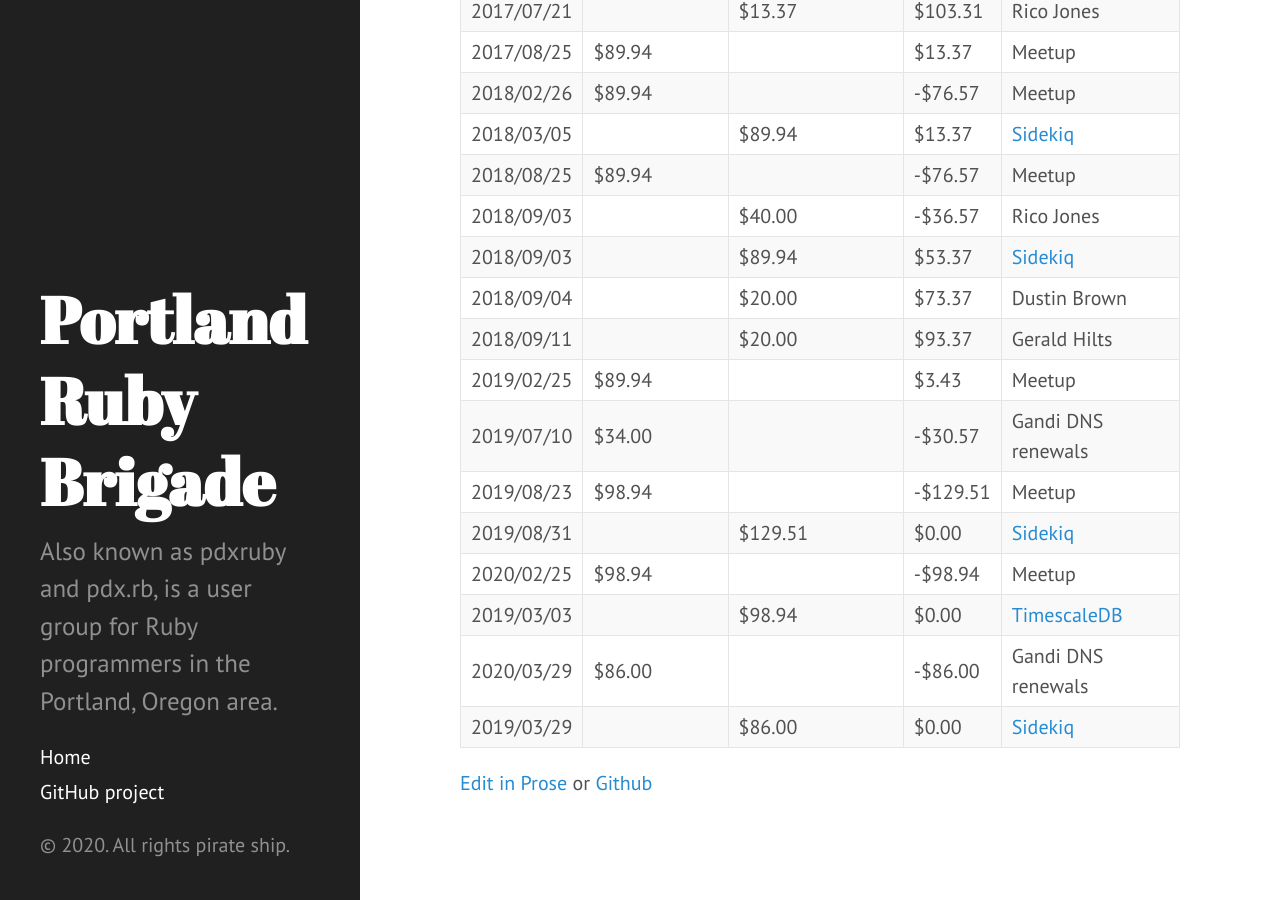
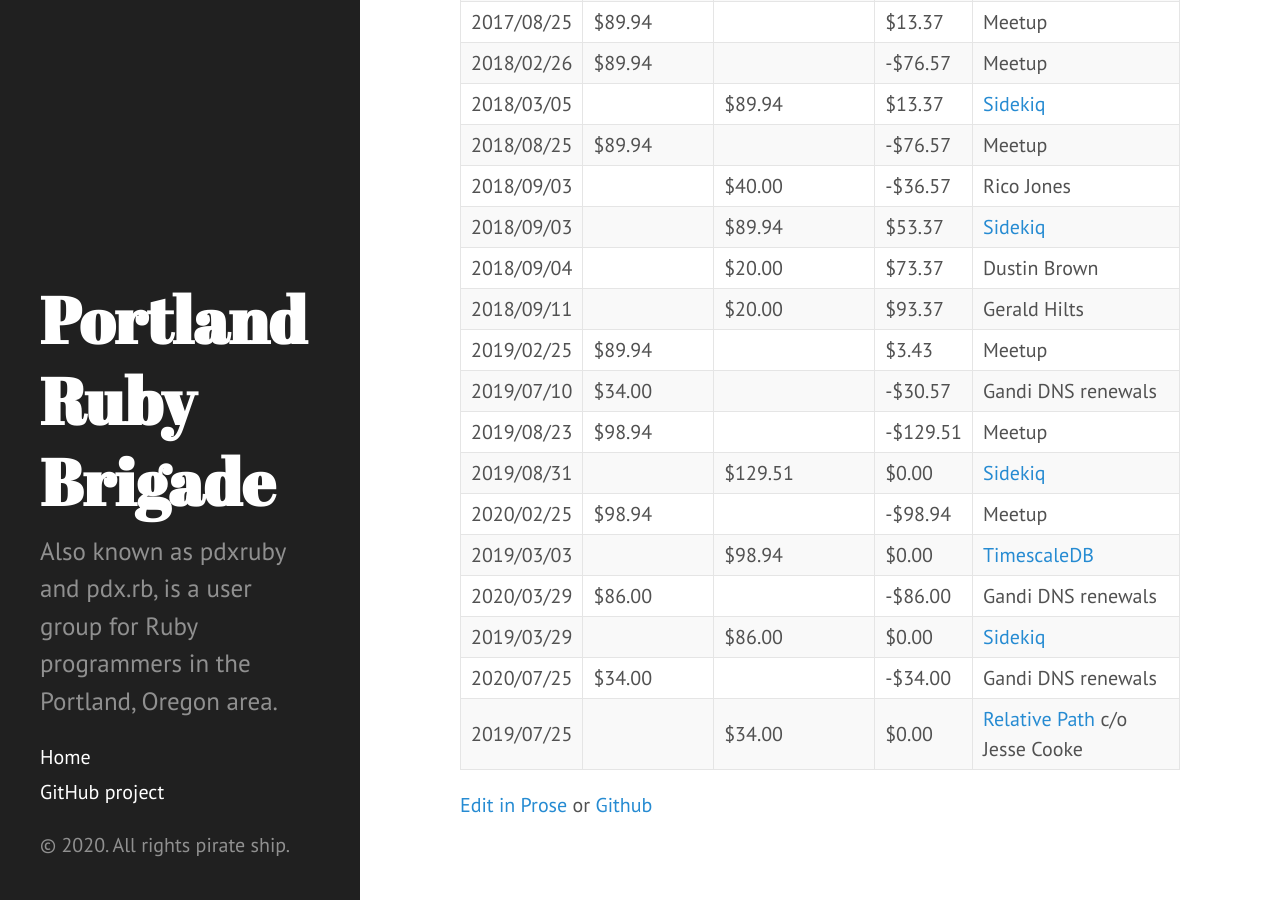
Before and after one commit to pdxruby/pdxruby.github.io, a Jekyll site: the page built from contributions.md, in a window 1280 px wide and 900 px high, scrolled down 1293 px. Built offline with Jekyll 4.4.1, drawn with Linux system fonts in a browser that asks for light colours.

Commit message:
Add Gandi renewals for .net & .org domains

```diff
--- a/contributions.md
+++ b/contributions.md
@@ -50,3 +50,5 @@ A log for contributions and some expenses.
 | 2019/03/03 |                | $98.94            | $0.00     | [TimescaleDB](https://www.timescale.com)     |
 | 2020/03/29 | $86.00         |                   | -$86.00   | Gandi DNS renewals                           |
 | 2019/03/29 |                | $86.00            | $0.00     | [Sidekiq](http://sidekiq.org/)               |
+| 2020/07/25 | $34.00         |                   | -$34.00   | Gandi DNS renewals                           |
+| 2019/07/25 |                | $34.00            | $0.00     | [Relative Path](https://relativepath.io/) c/o Jesse Cooke |
```
